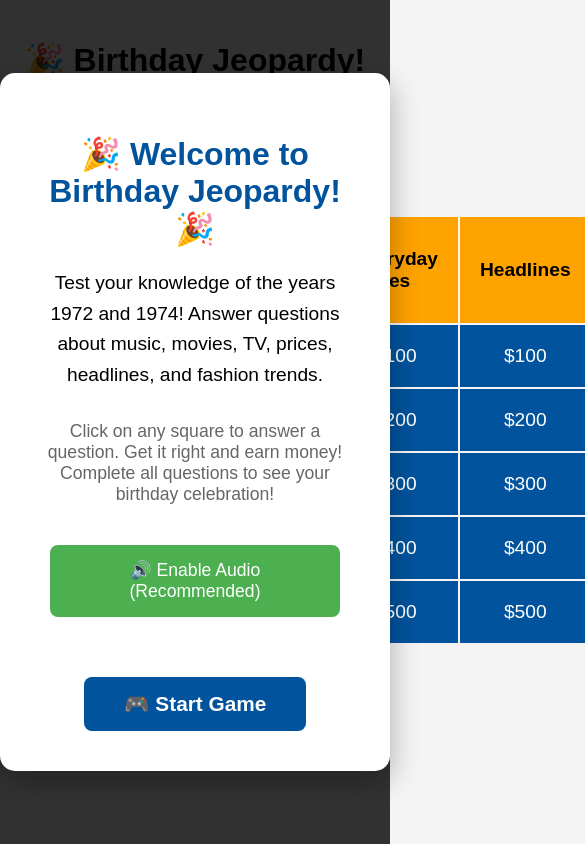
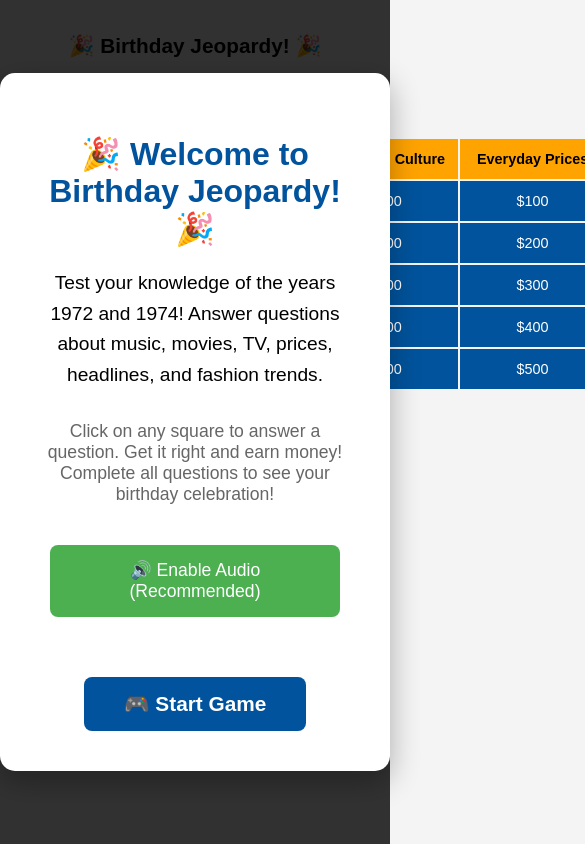
Before and after one commit to austincotter/Jeopardygame2.0, a plain HTML site: page index.html in a window 390 px wide. Shown: the top 844 px of the page, 585 px wide, since content can reach past the window. Drawn offline with Linux system fonts and the light colour scheme.

Commit message:
Update index.html

```diff
--- a/index.html
+++ b/index.html
@@ -10,11 +10,15 @@
       font-family: Arial, sans-serif;
       background: #f4f4f4;
       padding: 20px;
+      overflow-x: hidden; /* Prevent horizontal scroll on body */
     }
 
     .header {
       text-align: center;
       margin-bottom: 20px;
+      width: 100%;
+      max-width: 100vw;
+      box-sizing: border-box;
     }
 
     .balance {
@@ -26,12 +30,17 @@
       font-weight: bold;
       text-align: center;
       margin-bottom: 20px;
+      width: 100%;
+      max-width: 100vw;
+      box-sizing: border-box;
     }
 
     #board {
       display: grid;
       gap: 2px;
       margin-bottom: 20px;
+      min-width: max-content; /* Ensure board doesn't shrink below content size */
+      overflow-x: auto; /* Allow horizontal scroll only for the board */
     }
 
     .cell {
@@ -44,6 +53,8 @@
       font-size: 1.2em;
       padding: 20px;
       transition: background-color 0.3s;
+      min-width: 80px; /* Ensure minimum width for mobile */
+      white-space: nowrap; /* Prevent text wrapping */
     }
 
     .cell:hover {
@@ -221,6 +232,41 @@
     @keyframes confetti-fall {
       0% { transform: translateY(-100vh) rotate(0deg); }
       100% { transform: translateY(100vh) rotate(360deg); }
+    }
+
+    /* Mobile responsive adjustments */
+    @media (max-width: 768px) {
+      .cell {
+        font-size: 1em;
+        padding: 15px;
+        min-width: 70px;
+      }
+
+      .header h1 {
+        font-size: 1.5em;
+      }
+
+      .balance {
+        font-size: 1.2em;
+        padding: 12px;
+      }
+    }
+
+    @media (max-width: 480px) {
+      .cell {
+        font-size: 0.9em;
+        padding: 12px;
+        min-width: 60px;
+      }
+
+      .header h1 {
+        font-size: 1.3em;
+      }
+
+      .balance {
+        font-size: 1.1em;
+        padding: 10px;
+      }
     }
   </style>
 </head>
```
